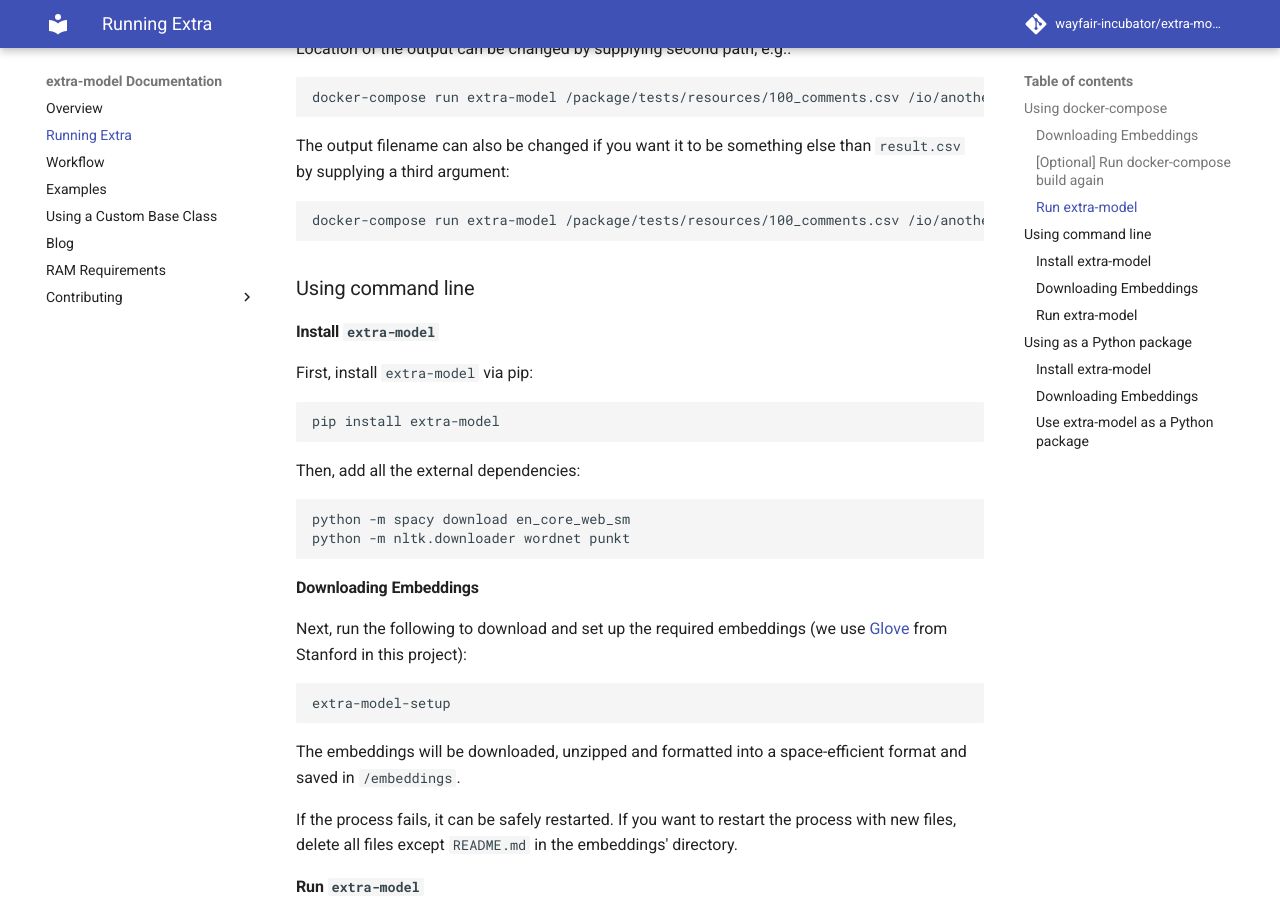
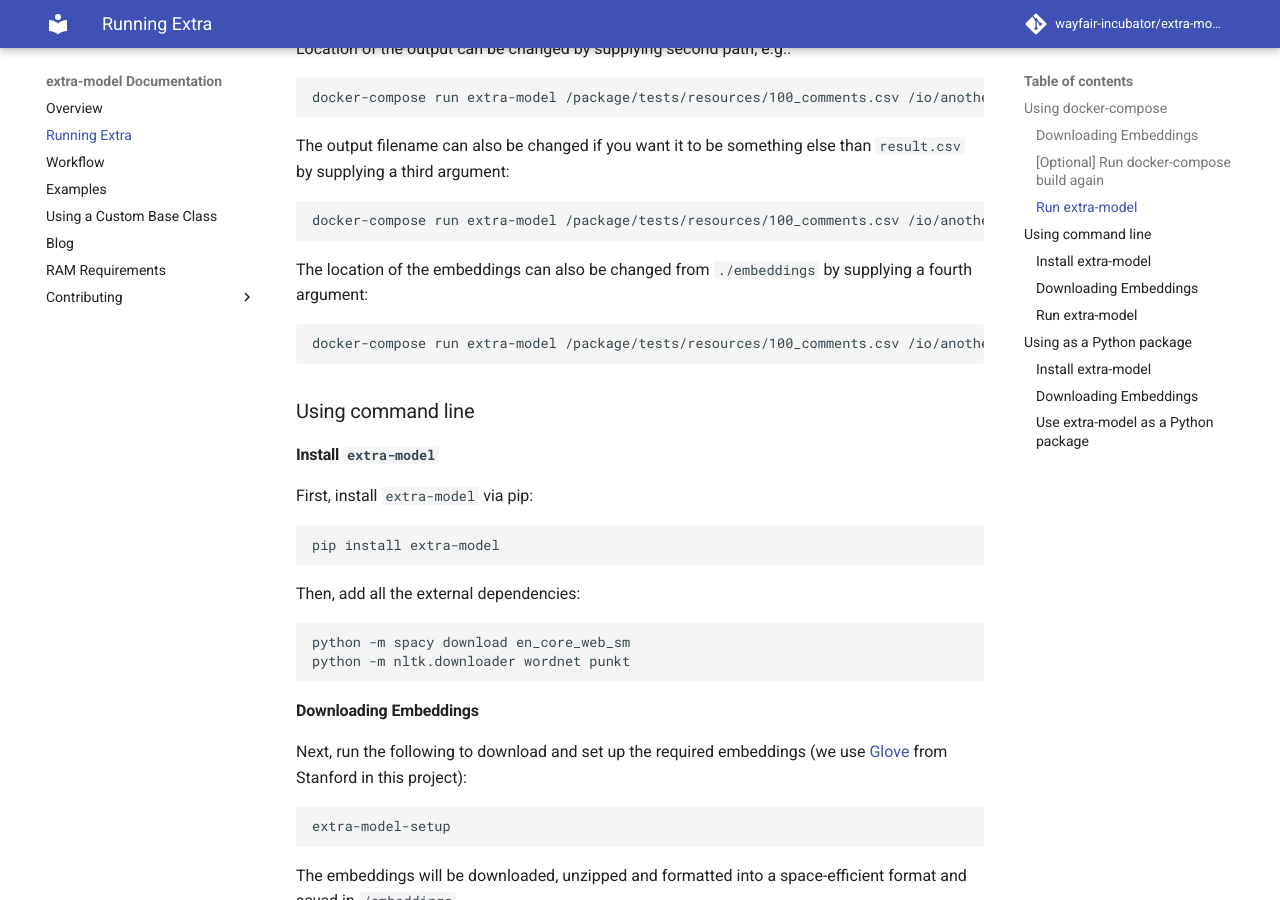
Before and after one commit to wayfair-incubator/extra-model, an MkDocs documentation site: the page built from docs/running_extra.md, in a window 1280 px wide and 900 px high, scrolled down 1185 px. Built offline with MkDocs 1.6.1 and Material for MkDocs 9.7.7, drawn with Linux system fonts in a browser that asks for light colours; comment, search, counter and statistics services are not loaded.

Commit message:
Adding embedding path as an option argument

````diff
--- a/docs/running_extra.md
+++ b/docs/running_extra.md
@@ -56,6 +56,12 @@ The output filename can also be changed if you want it to be something else than
 
 ```bash
 docker-compose run extra-model /package/tests/resources/100_comments.csv /io/another_folder another_filename.csv
+```
+
+The location of the embeddings can also be changed from `./embeddings` by supplying a fourth argument:
+
+```bash
+docker-compose run extra-model /package/tests/resources/100_comments.csv /io/another_folder another_filename.csv path/to/embeddings
 ```
 
 ### Using command line
````
Also changed, not shown: CHANGELOG.md (+1 -0 lines).
